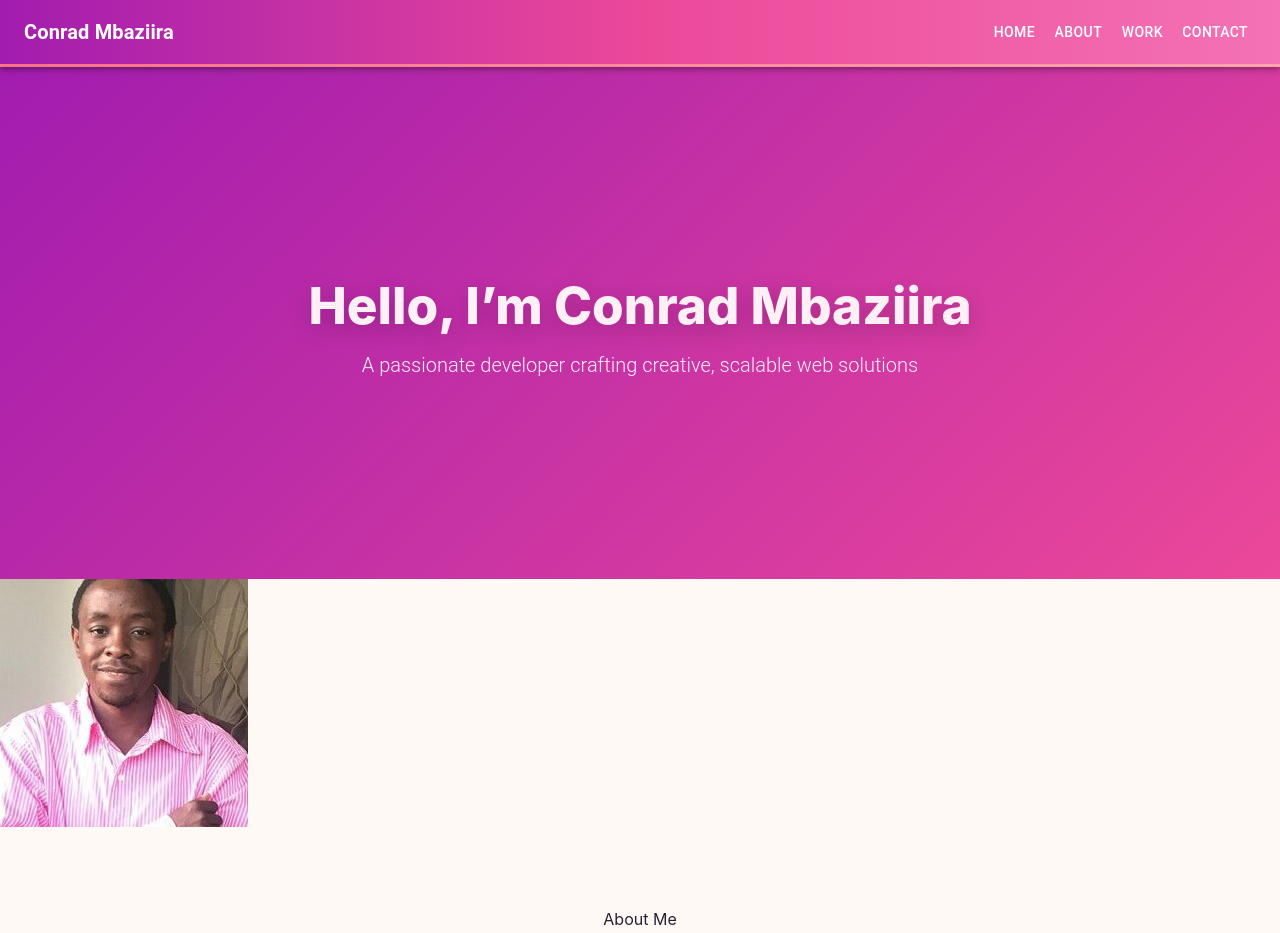
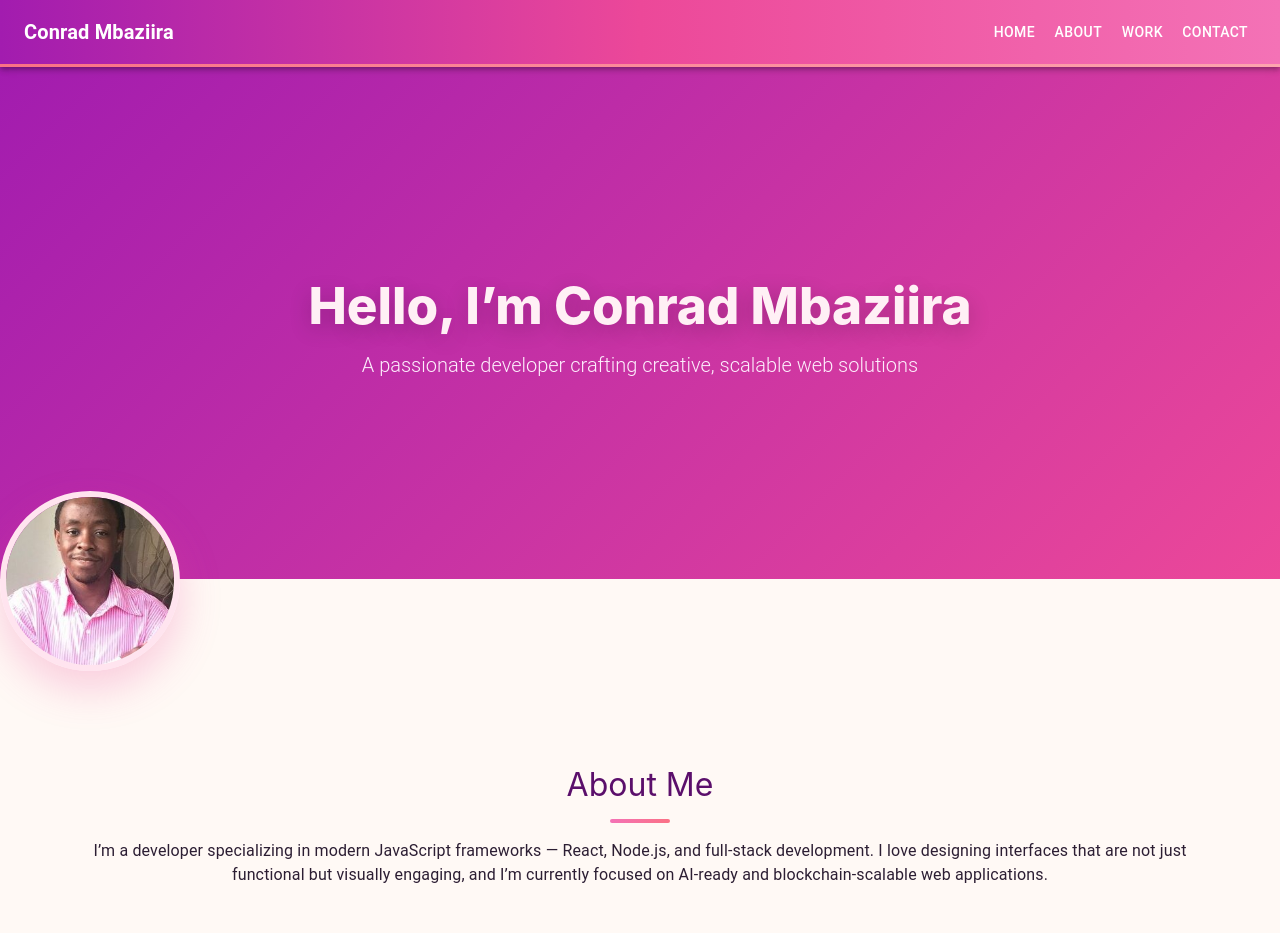
Before and after one commit to ConradPB/portfolio-react-update, a React (Vite) app in the folder portfolio/: page / in a window 1280 px wide. Shown: the top 933 px of the page. Built offline with nearby package versions, Linux system fonts and the light colour scheme.

Commit message:
profile/headings added

```diff
--- a/portfolio/src/index.css
+++ b/portfolio/src/index.css
@@ -57,3 +57,44 @@ body {
   margin: 0;
   color: #fdeefc;
 }
+
+/* ---------- PROFILE ---------- */
+.profile-pic-container {
+  text-align: center;
+  margin: -88px 0 10px 0;
+  position: relative;
+  z-index: 10;
+}
+
+.profile-pic {
+  width: 180px;
+  height: 180px;
+  border-radius: 50%;
+  object-fit: cover;
+  border: 6px solid #ffe4ef;
+  box-shadow: 0 18px 40px rgba(236, 72, 153, 0.25);
+  transition: transform 0.35s ease, box-shadow 0.35s ease;
+}
+
+.profile-pic:hover {
+  transform: translateY(-6px) scale(1.03);
+  box-shadow: 0 24px 60px rgba(236, 72, 153, 0.4);
+}
+
+/* ---------- HEADINGS ---------- */
+h2 {
+  font-size: 2rem;
+  margin-bottom: 16px;
+  color: #5b0f6b;
+  position: relative;
+}
+
+h2::after {
+  content: '';
+  width: 60px;
+  height: 4px;
+  display: block;
+  margin: 10px auto 0;
+  background: linear-gradient(90deg, #f472b6, #fb7185);
+  border-radius: 2px;
+}
```
